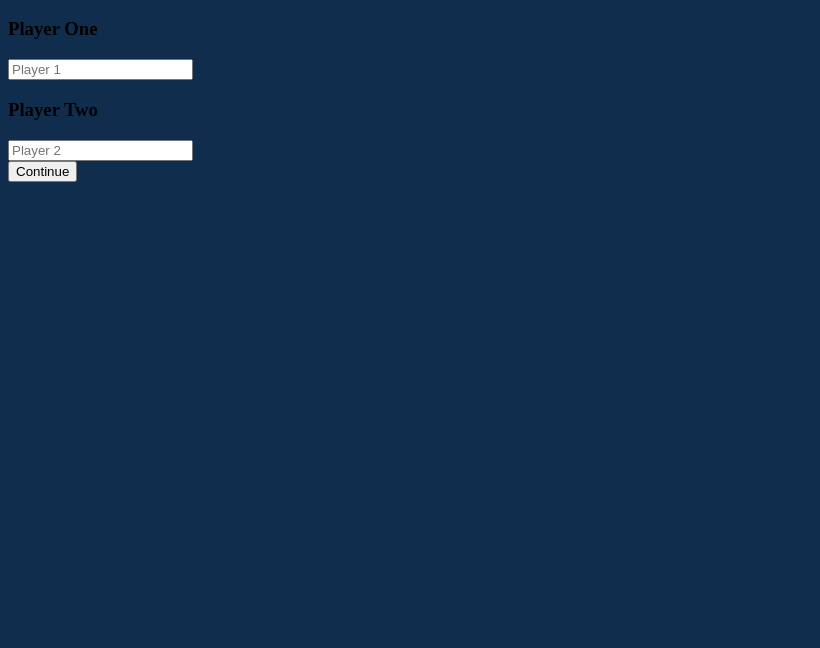
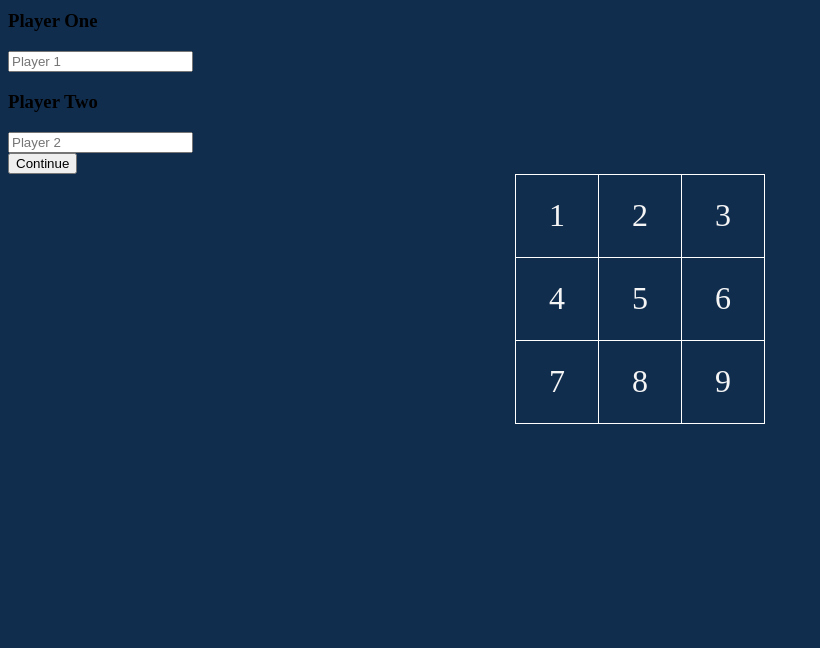
Before and after one commit to tzvaita/javascript-tictactoe, a plain HTML site: page index.html in a window 1280 px wide. Shown: the part 152-800 px from the top of the page, without its empty margins (0-820 px from the left). Drawn offline with Linux system fonts and the light colour scheme.

Commit message:
add game table for UI

```diff
--- a/css/main.css
+++ b/css/main.css
@@ -3,5 +3,17 @@ body {
 }
 
 .mainBox {
-  position: fixed;
 }
+
+table {
+  margin:0 auto;
+  border-collapse: collapse;
+}
+td {
+  width: 80px;
+  height: 80px;
+  font-size: 32px;
+  border: 1px solid white;
+  text-align: center;
+  color: whitesmoke;
+}
--- a/index.html
+++ b/index.html
@@ -30,5 +30,27 @@
       <button class="continue-btn" id="continue-btn">Continue</button>
     </div>
   </div>
+
+  <!-- Game Table -->
+  <div>
+  <table>
+    <tr>
+      <td>1</td>
+      <td>2</td>
+      <td>3</td>
+    </tr>
+    <tr>
+      <td>4</td>
+      <td>5</td>
+      <td>6</td>
+    </tr>
+    <tr>
+      <td>7</td>
+      <td>8</td>
+      <td>9</td>
+    </tr>
+  </table>
+</div>
+<script src="./js/index.js"></script>
 </body>
 </html>
```
